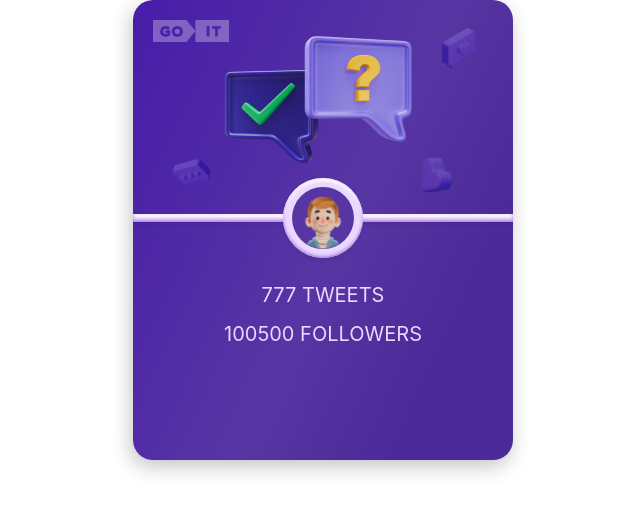
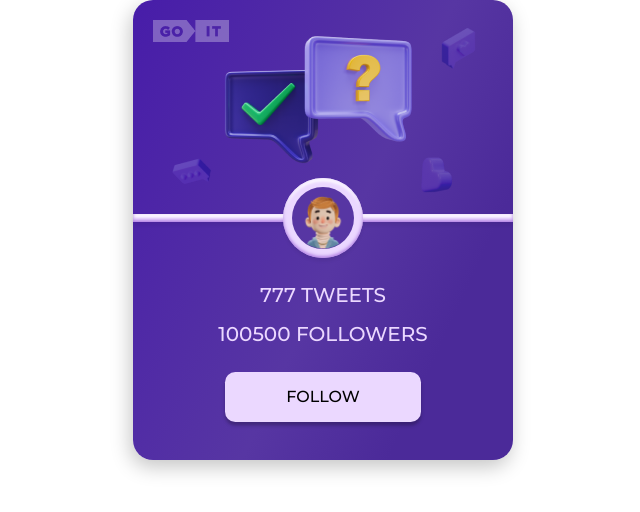
Before and after one commit to masevik/twits-testwork, a React (Create React App) app: page / in a window 1280 px wide. Shown: the top 512 px of the page, without its empty margins (317-957 px from the left). Built offline with nearby package versions, Linux system fonts and the light colour scheme.

Commit message:
add font

```diff
--- a/public/index.html
+++ b/public/index.html
@@ -15,6 +15,12 @@
       user's mobile device or desktop. See https://developers.google.com/web/fundamentals/web-app-manifest/
     -->
     <link rel="manifest" href="%PUBLIC_URL%/manifest.json" />
+    <link rel="preconnect" href="https://fonts.googleapis.com" />
+    <link rel="preconnect" href="https://fonts.gstatic.com" crossorigin />
+    <link
+      href="https://fonts.googleapis.com/css2?family=Montserrat:ital,wght@0,500;0,600;1,500&display=swap"
+      rel="stylesheet"
+    />
     <!--
       Notice the use of %PUBLIC_URL% in the tags above.
       It will be replaced with the URL of the `public` folder during the build.
--- /dev/null
+++ b/src/components/Button/Button.jsx
@@ -0,0 +1,5 @@
+import { Button } from './Button.styled';
+
+export const FollowButton = () => {
+  return <Button>Follow</Button>;
+};
--- /dev/null
+++ b/src/components/Button/Button.styled.js
@@ -0,0 +1,21 @@
+import styled from 'styled-components';
+
+export const Button = styled.button`
+  display: block;
+  width: 196px;
+  height: 50px;
+  padding: 14px 28px;
+  text-transform: uppercase;
+  border: none;
+  border-radius: 10.31px;
+  margin-left: auto;
+  margin-right: auto;
+  background: #ebd8ff;
+  box-shadow: 0px 3.43693px 3.43693px rgba(0, 0, 0, 0.25);
+  transition-duration: 300ms;
+
+  :hover {
+    background: #5cd3a8;
+    box-shadow: none;
+  }
+`;
--- a/src/components/GlobalStyle/GlobalStyle.jsx
+++ b/src/components/GlobalStyle/GlobalStyle.jsx
@@ -2,11 +2,9 @@ import { createGlobalStyle } from 'styled-components';
 import 'modern-normalize';
 
 export const GlobalStyle = createGlobalStyle`
-  body {
+body {
   margin: 0;
-  font-family: -apple-system, BlinkMacSystemFont, 'Segoe UI', 'Roboto', 'Oxygen',
-    'Ubuntu', 'Cantarell', 'Fira Sans', 'Droid Sans', 'Helvetica Neue',
-    sans-serif;
+  font-family: "Montserrat", sans-serif;
   -webkit-font-smoothing: antialiased;
   -moz-osx-font-smoothing: grayscale;
 }
--- a/src/components/StatisticInfo/StatisticInfo.styled.js
+++ b/src/components/StatisticInfo/StatisticInfo.styled.js
@@ -3,6 +3,7 @@ import styled from 'styled-components';
 export const Tweets = styled.p`
   text-transform: uppercase;
   font-size: 20px;
+  font-weight: 500;
   color: #ebd8ff;
   margin-bottom: 16px;
 `;
@@ -10,6 +11,7 @@ export const Tweets = styled.p`
 export const Followers = styled.p`
   text-transform: uppercase;
   font-size: 20px;
+  font-weight: 500;
   color: #ebd8ff;
   margin-bottom: 26px;
 `;
--- a/src/components/Twit/Twit.jsx
+++ b/src/components/Twit/Twit.jsx
@@ -4,6 +4,7 @@ import { LogoComponent } from 'components/Logo/Logo';
 import { AvatarBg, AvatarCover, Delimiter } from './Twit.styled';
 import { UserAvatar } from 'components/UserAvatar/UserAvatar';
 import { StatisticInfo } from 'components/StatisticInfo/StatisticInfo';
+import { FollowButton } from 'components/Button/Button';
 
 export const Twit = () => {
   return (
@@ -27,6 +28,7 @@ export const Twit = () => {
         </AvatarBg>
       </AvatarCover>
       <StatisticInfo />
+      <FollowButton />
     </Box>
   );
 };
--- a/src/index.js
+++ b/src/index.js
@@ -2,7 +2,6 @@ import React from 'react';
 import ReactDOM from 'react-dom/client';
 import { GlobalStyle } from 'components/GlobalStyle';
 import { App } from 'components/App';
-import './index.css';
 
 ReactDOM.createRoot(document.getElementById('root')).render(
   <React.StrictMode>
```
